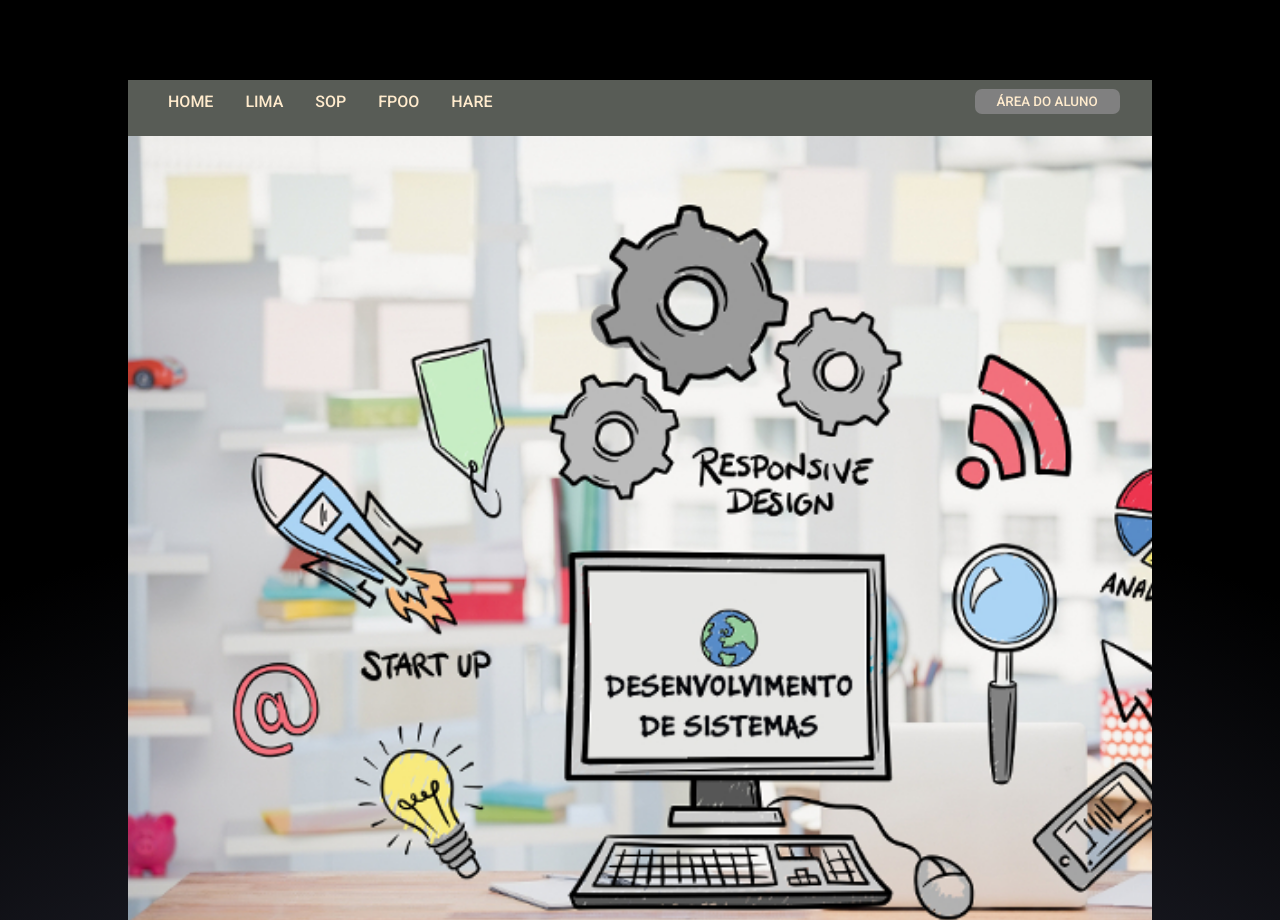
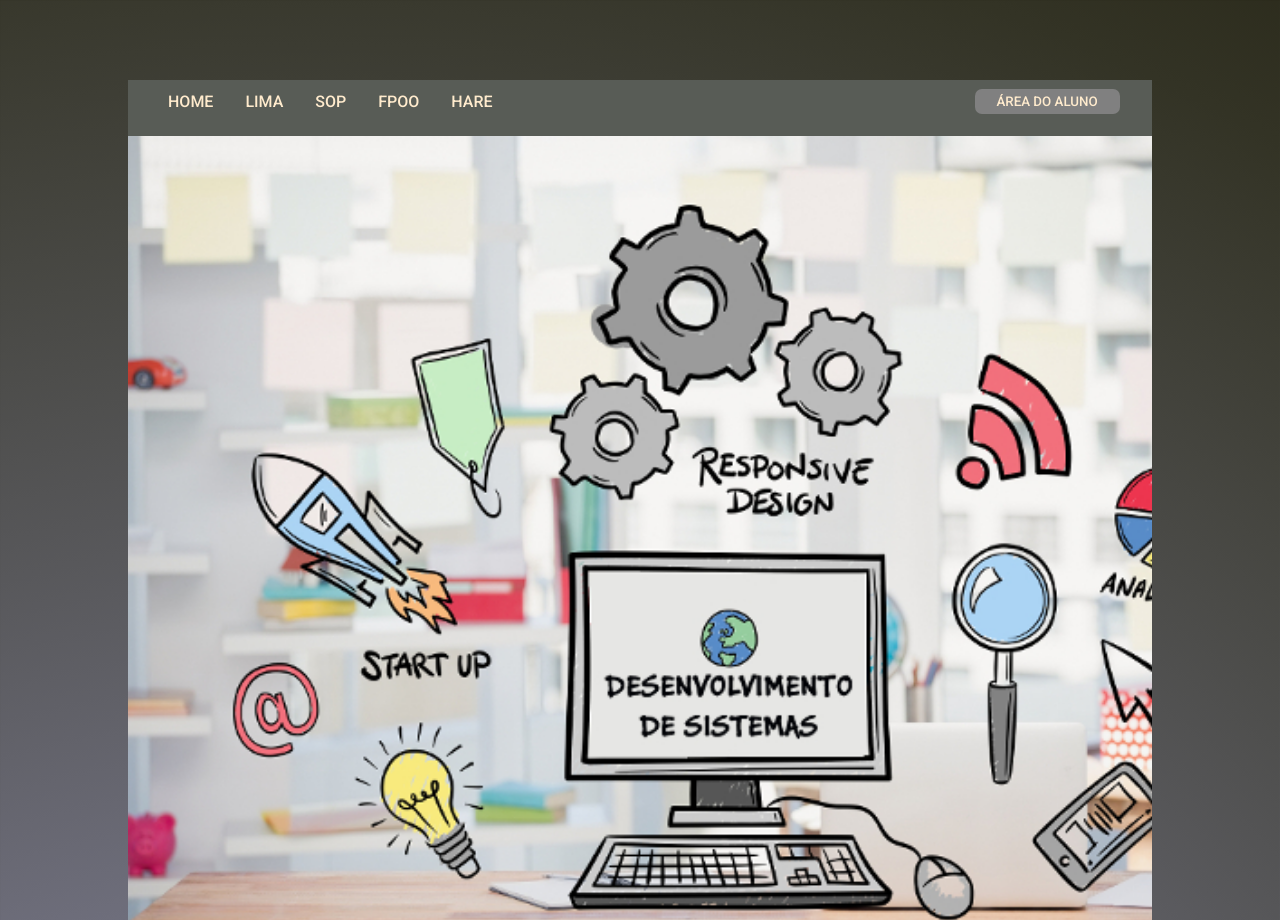
Before and after one commit to sarah1510/projeto-integrado-LIMA, a plain HTML site: page index.html in a window 1280 px wide. Shown: the top 920 px of the page. Drawn offline with Linux system fonts and the light colour scheme.

Commit message:
projeto finalizado

```diff
--- a/style.css
+++ b/style.css
@@ -4,9 +4,9 @@
 }
 
 body{
-    background-image: radial-gradient(circle at 50% 50.36%, #696a9c 0, #434563 25%, #21222d 50%, #000000 75%, #000000 100%);
+    background-image: radial-gradient(circle at 24.67% 43.21%, #aba7d3 0, #808096 25%, #58585b 50%, #333325 75%, #151200 100%);
+}
 
-}
 .container{
     background-color: black;
     width: 80vw;
```
